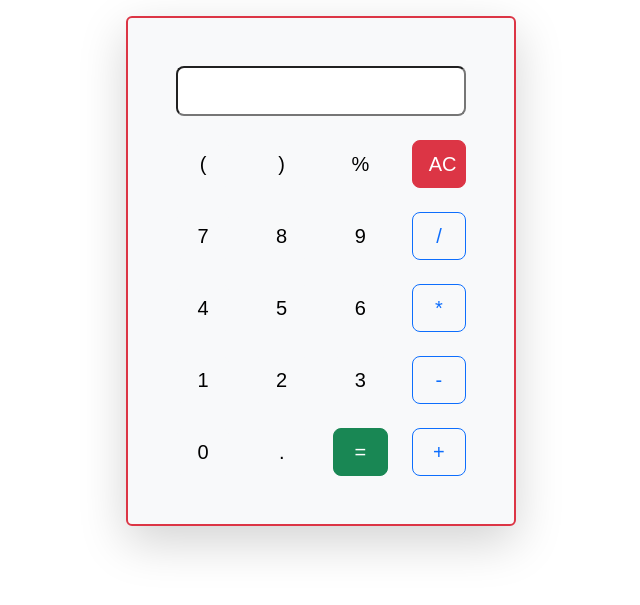
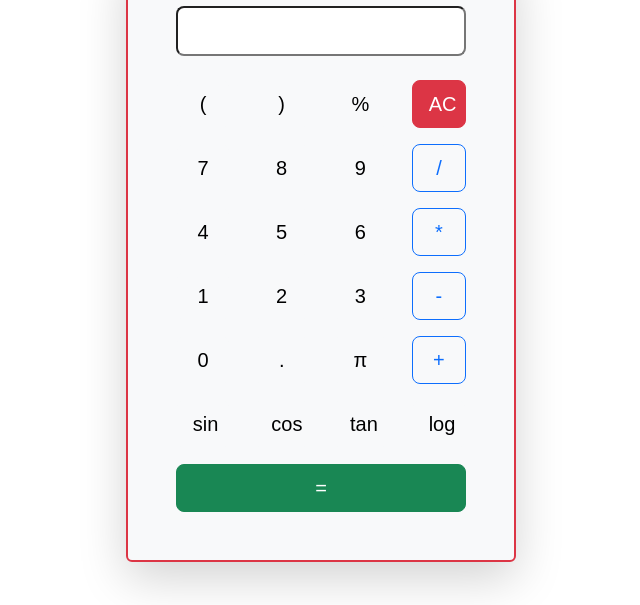
Before and after one commit to Zayed-Mohammed-Uddin/Assignment-3, a website: page index.html in a window 1280 px wide. Shown: the part 195-800 px from the top of the page, without its empty margins (319-959 px from the left). Drawn offline with nearby package versions, Linux system fonts and the light colour scheme; a web font is replaced by a local one.

Commit message:
added sin, cos, tan and log

```diff
--- a/app.js
+++ b/app.js
@@ -5,7 +5,13 @@ const btns = document.getElementsByClassName("btn");
 let currentValue = "";
 
 const evaluateExpression = function () {
-    const convertedValue = currentValue.replace("%", "*0.01");
+    const convertedValue = currentValue
+        .replace("%", "*0.01")
+        .replace("sin", "Math.sin")
+        .replace("cos", "Math.cos")
+        .replace("tan", `Math.tan`)
+        .replace("log", "Math.log")
+        .replace("π", "Math.PI");
     const result = eval(convertedValue);
     currentValue = "";
     currentValue += result;
--- a/index.html
+++ b/index.html
@@ -21,20 +21,19 @@
                     </div>
                 </div>
                 <div class="col-md-12">
-                    <div class="calculator bg-light border border-2 border-danger shadow-lg rounded p-5 mx-auto mt-4">
+                    <div class="calculator bg-light border border-2 border-danger shadow-lg rounded p-5 mx-auto my-4">
                         <div class="row mb-4">
                             <div class="col-md-12">
                                 <input readonly class="form-control-lg w-100 text-end" type="text" name="number"
                                     id="displayBox">
                             </div>
                         </div>
-                        <div class="row mb-4">
+                        <div class="row mb-3">
                             <div class="col-12 col-md-12 col-lg-6 col-xl-3">
                                 <div class="calculator-btn">
                                     <button class="btn btn-light btn-lg btn-block w-100"
                                         id="left_parenthesis">(</button>
                                 </div>
-
                             </div>
                             <div class="col-12 col-md-12 col-lg-6 col-xl-3">
                                 <div class="calculator-btn">
@@ -43,7 +42,6 @@
                                     </button>
                                 </div>
                             </div>
-
                             <div class="col-12 col-md-12 col-lg-6 col-xl-3">
                                 <div class="calculator-btn">
                                     <button class="btn btn-light btn-lg btn-block w-100" id="percent">%</button>
@@ -55,10 +53,8 @@
                                     <button class="btn btn-danger btn-lg btn-block w-100" id="clear">AC</button>
                                 </div>
                             </div>
-
                         </div>
-
-                        <div class="row mb-4">
+                        <div class="row mb-3">
                             <div class="col-12 col-md-12 col-lg-6 col-xl-3">
                                 <div class="calculator-btn">
                                     <button class="btn btn-light btn-lg btn-block w-100" id="seven">7</button>
@@ -81,7 +77,7 @@
                                 </div>
                             </div>
                         </div>
-                        <div class="row mb-4">
+                        <div class="row mb-3">
                             <div class="col-12 col-md-12 col-lg-6 col-xl-3">
                                 <div class="calculator-btn">
                                     <button class="btn btn-light btn-lg btn-block w-100" id="four">4</button>
@@ -104,7 +100,7 @@
                                 </div>
                             </div>
                         </div>
-                        <div class="row mb-4">
+                        <div class="row mb-3">
                             <div class="col-12 col-md-12 col-lg-6 col-xl-3">
                                 <div class="calculator-btn">
                                     <button class="btn btn-light btn-lg btn-block w-100" id="one">1</button>
@@ -127,7 +123,7 @@
                                 </div>
                             </div>
                         </div>
-                        <div class="row">
+                        <div class="row mb-3">
                             <div class="col-12 col-md-12 col-lg-6 col-xl-3">
                                 <div class="calculator-btn">
                                     <button class="btn btn-light btn-lg btn-block w-100" id="zero">0</button>
@@ -138,17 +134,51 @@
                                     <button class="btn btn-light btn-lg btn-block w-100" id="dot">.</button>
                                 </div>
                             </div>
+
                             <div class="col-12 col-md-12 col-lg-6 col-xl-3">
                                 <div class="calculator-btn">
-                                    <button class="btn btn-success btn-lg btn-block w-100" id="equal">=</button>
+                                    <button class="btn btn-light btn-lg btn-block w-100" id="PI">π</button>
                                 </div>
                             </div>
+
                             <div class="col-12 col-md-12 col-lg-6 col-xl-3">
                                 <div class="calculator-btn">
                                     <button class="btn btn-outline-primary btn-lg btn-block w-100" id="add">+</button>
                                 </div>
                             </div>
                         </div>
+
+                        <!-- Calculator 2nd Part Start -->
+                        <div class="row mb-3">
+                            <div class="col-12 col-md-12 col-lg-6 col-xl-3">
+                                <div class="calculator-btn">
+                                    <button class="btn btn-light btn-lg btn-block w-100" id="sin">sin</button>
+                                </div>
+                            </div>
+                            <div class="col-12 col-md-12 col-lg-6 col-xl-3">
+                                <div class="calculator-btn">
+                                    <button class="btn btn-light btn-lg btn-block w-100" id="cos">cos</button>
+                                </div>
+                            </div>
+                            <div class="col-12 col-md-12 col-lg-6 col-xl-3">
+                                <div class="calculator-btn">
+                                    <button class="btn btn-light btn-lg btn-block w-100" id="tan">tan</button>
+                                </div>
+                            </div>
+                            <div class="col-12 col-md-12 col-lg-6 col-xl-3">
+                                <div class="calculator-btn">
+                                    <button class="btn btn-light btn-lg btn-block w-100" id="log">log</button>
+                                </div>
+                            </div>
+                        </div>
+                        <div class="row">
+                            <div class="col-12 col-md-12">
+                                <div class="calculator-btn">
+                                    <button class="btn btn-success btn-lg btn-block w-100" id="equal">=</button>
+                                </div>
+                            </div>
+                        </div>
+                        <!-- Calculator 2nd Part End -->
                     </div>
                 </div>
             </div>
```
